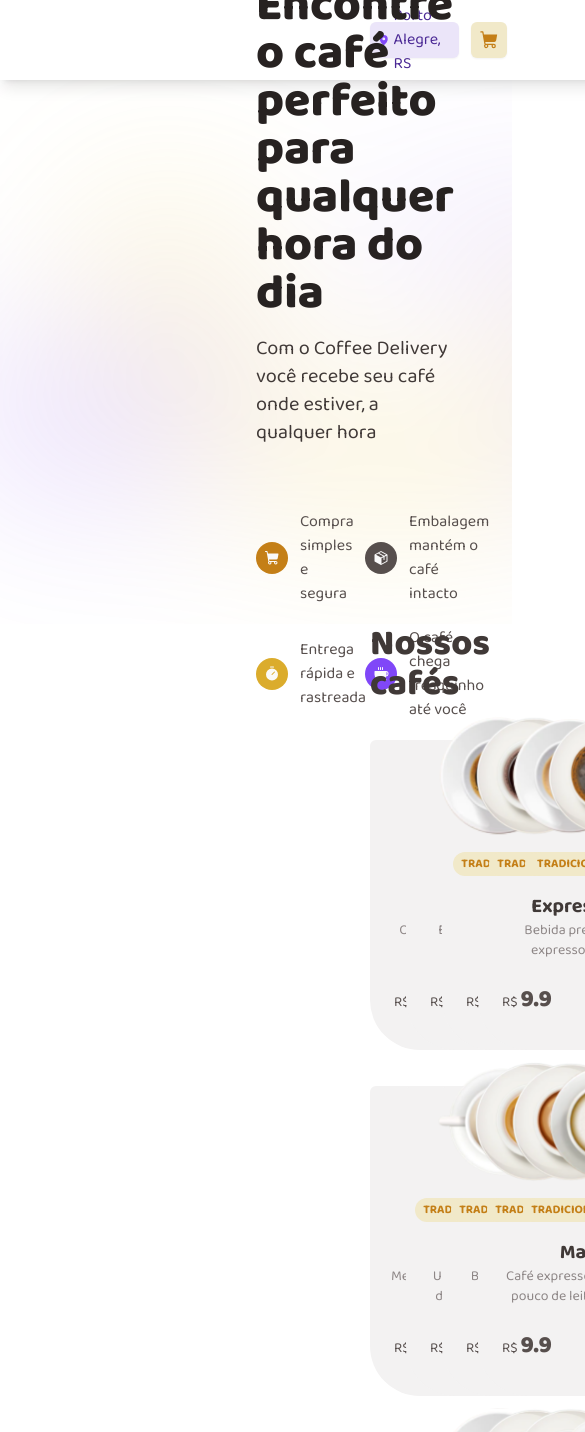
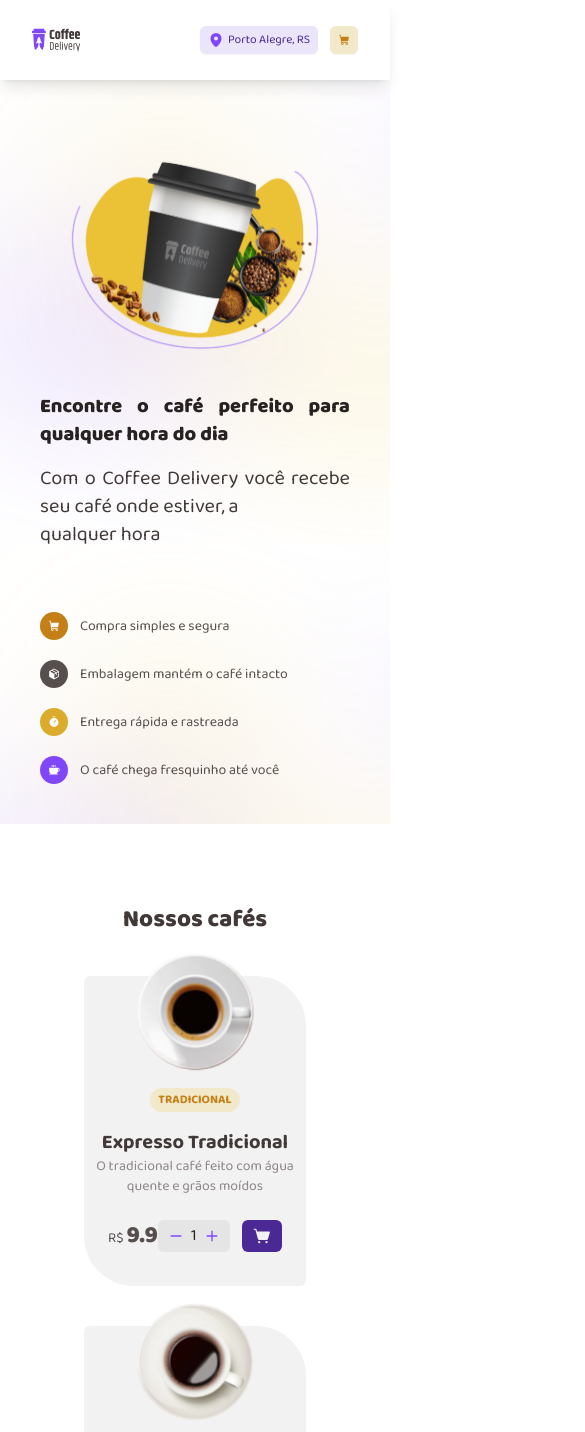
Before and after one commit to lucasptcastro/coffee-delivery, a Next.js app: page / in a window 390 px wide. Shown: the top 1432 px of the page, 585 px wide, since content can reach past the window. Built offline with nearby package versions, Linux system fonts and the light colour scheme.

Commit message:
🌈 style: added responsiviness

```diff
--- a/src/components/Cart/index.tsx
+++ b/src/components/Cart/index.tsx
@@ -10,10 +10,14 @@
 export default function Cart({ type = "empty", props, className }: ICart) {
   return (
     <button
-      className={`flex h-9 w-9 items-center justify-center rounded-md bg-yellow-light p-2 shadow-sm ${className} transition-shadow hover:shadow-md`}
+      className={`flex h-7 w-7 items-center justify-center rounded-md bg-yellow-light p-2 shadow-sm xl:h-9 xl:w-9 ${className} transition-shadow hover:shadow-md`}
       {...props}
     >
-      <ShoppingCart size={22} weight="fill" className="text-yellow-dark" />
+      <ShoppingCart
+        size={22}
+        weight="fill"
+        className="h-4 w-4 text-yellow-dark xl:h-[22px] xl:w-[22px]"
+      />
     </button>
   );
 }
--- a/src/components/Catalog/index.tsx
+++ b/src/components/Catalog/index.tsx
@@ -18,7 +18,7 @@
   price,
 }: ICatalogo) {
   return (
-    <div className="h-[310px] w-64 rounded-md rounded-bl-[50px] rounded-tr-[50px] bg-base-card">
+    <div className="h-[310px] w-full rounded-md rounded-bl-[50px] rounded-tr-[50px] bg-base-card xl:w-64">
       <div className="flex h-full w-full flex-col items-center">
         <Image
           alt=""
--- a/src/components/Navbar/index.tsx
+++ b/src/components/Navbar/index.tsx
@@ -4,14 +4,26 @@
 
 export default function Navbar() {
   return (
-    <nav className="flex h-20 w-full items-center justify-between bg-white px-[370px] shadow-lg">
-      <Image alt="" src={"/logo.svg"} width={84.95} height={40} />
+    <nav className="fixed z-50 flex h-20 w-full items-center justify-between bg-white px-8 shadow-lg sm:px-40 md:px-64 lg:px-80 xl:px-[370px]">
+      <Image
+        alt=""
+        src={"/logo.svg"}
+        width={84.95}
+        height={40}
+        className="h-12 w-12 md:h-10 md:w-[84px]"
+      />
 
       {/* Localização e carrinho */}
       <div className="flex items-center gap-3">
-        <div className="flex h-9 w-fit items-center gap-1 rounded-md bg-purple-light p-2 shadow-sm">
-          <MapPin size={22} weight="fill" className="text-purple" />
-          <span className="font-roboto text-purple-dark">Porto Alegre, RS</span>
+        <div className="flex h-7 w-fit items-center gap-1 rounded-md bg-purple-light p-2 shadow-sm xl:h-9">
+          <MapPin
+            size={22}
+            weight="fill"
+            className="h-4 w-4 text-purple xl:h-[22px] xl:w-[22px]"
+          />
+          <span className="font-roboto text-xs text-purple-dark xl:text-base">
+            Porto Alegre, RS
+          </span>
         </div>
         <Cart />
       </div>
--- a/src/pages/index.tsx
+++ b/src/pages/index.tsx
@@ -112,69 +112,75 @@
 
   return (
     <Layout>
-      <section className="flex h-[544px] w-full items-center justify-evenly bg-[url('/background.svg')] px-64">
-        <div className="flex w-[588px] flex-col gap-16">
+      <section className="flex h-fit w-full flex-col-reverse items-center justify-center gap-10 bg-[url('/background.svg')] pt-40 xl:h-[544px] xl:flex-row xl:justify-evenly xl:gap-0 xl:px-64 xl:pt-60 2xl:pt-32">
+        <div className="flex flex-col gap-16 px-10 xl:w-[588px] xl:px-0">
           {/* Textos */}
           <div className="flex flex-col gap-4">
-            <h1 className="font-baloo2 text-5xl font-extrabold text-base-title">
+            <h1 className="text-justify font-baloo2 text-xl font-extrabold text-base-title xl:text-start xl:text-5xl">
               Encontre o café perfeito para qualquer hora do dia
             </h1>
-            <span className="font-roboto text-xl text-base-subtitle">
+            <span className="text-justify font-roboto text-xl text-base-subtitle xl:text-start">
               Com o Coffee Delivery você recebe seu café onde estiver, a <br />
               qualquer hora
             </span>
           </div>
 
           {/* Tags */}
-          <div className="grid grid-cols-2 grid-rows-2 gap-5">
+          <div className="itens-center flex flex-col justify-center gap-5 pb-10 xl:grid xl:grid-cols-2 xl:grid-rows-2 xl:pb-0">
             <div className="flex items-center gap-3">
-              <div className="flex h-8 w-8 items-center justify-center rounded-full bg-yellow-dark p-2">
+              <div className="flex h-7 w-7 items-center justify-center rounded-full bg-yellow-dark p-2 xl:h-8 xl:w-8">
                 <ShoppingCart
                   size={16}
                   weight="fill"
                   className="text-background"
                 />
               </div>
-              <span className="font-roboto text-base-text">
+              <span className="font-roboto text-sm text-base-text xl:text-base">
                 Compra simples e segura
               </span>
             </div>
             <div className="flex items-center gap-3">
-              <div className="flex h-8 w-8 items-center justify-center rounded-full bg-base-text p-2">
+              <div className="flex h-7 w-7 items-center justify-center rounded-full bg-base-text p-2 xl:h-8 xl:w-8">
                 <Package size={16} weight="fill" className="text-background" />
               </div>
-              <span className="font-roboto text-base-text">
+              <span className="font-roboto text-sm text-base-text xl:text-base">
                 Embalagem mantém o café intacto
               </span>
             </div>
             <div className="flex items-center gap-3">
-              <div className="flex h-8 w-8 items-center justify-center rounded-full bg-yellow p-2">
+              <div className="flex h-7 w-7 items-center justify-center rounded-full bg-yellow p-2 xl:h-8 xl:w-8">
                 <Timer size={16} weight="fill" className="text-background" />
               </div>
-              <span className="font-roboto text-base-text">
+              <span className="font-roboto text-sm text-base-text xl:text-base">
                 Entrega rápida e rastreada
               </span>
             </div>
             <div className="flex items-center gap-3">
-              <div className="flex h-8 w-8 items-center justify-center rounded-full bg-purple p-2">
+              <div className="flex h-7 w-7 items-center justify-center rounded-full bg-purple p-2 xl:h-8 xl:w-8">
                 <Coffee size={16} weight="fill" className="text-background" />
               </div>
-              <span className="font-roboto text-base-text">
+              <span className="font-roboto text-sm text-base-text xl:text-base">
                 O café chega fresquinho até você
               </span>
             </div>
           </div>
         </div>
 
-        <Image src={"/coffee.svg"} width={476} height={360} alt="" />
+        <Image
+          src={"/coffee.svg"}
+          width={476}
+          height={360}
+          alt=""
+          className="h-48 w-64 object-cover object-center xl:h-[360px] xl:w-[476px]"
+        />
       </section>
-      <section className="flex h-[1645px] w-full flex-col gap-9 px-[370px]">
-        <h1 className="font-baloo2 text-4xl font-extrabold text-base-subtitle">
+      <section className="mt-20 flex h-[1645px] w-full flex-col lg:px-60 3xl:px-[370px]">
+        <h1 className="text-center font-baloo2 text-2xl font-extrabold text-base-subtitle xl:text-start xl:text-4xl">
           Nossos cafés
         </h1>
 
         {/* Catalog */}
-        <div className="grid w-full grid-cols-4 grid-rows-4 gap-9">
+        <div className="grid w-full items-center justify-center space-y-10 px-10 py-10 md:grid-cols-2 xl:grid-cols-3 xl:gap-9 xl:space-y-0 2xl:grid-cols-4 2xl:grid-rows-4">
           {coffees.map((coffee) => (
             <Catalog
               coffee_image={coffee.coffee_image}
```
